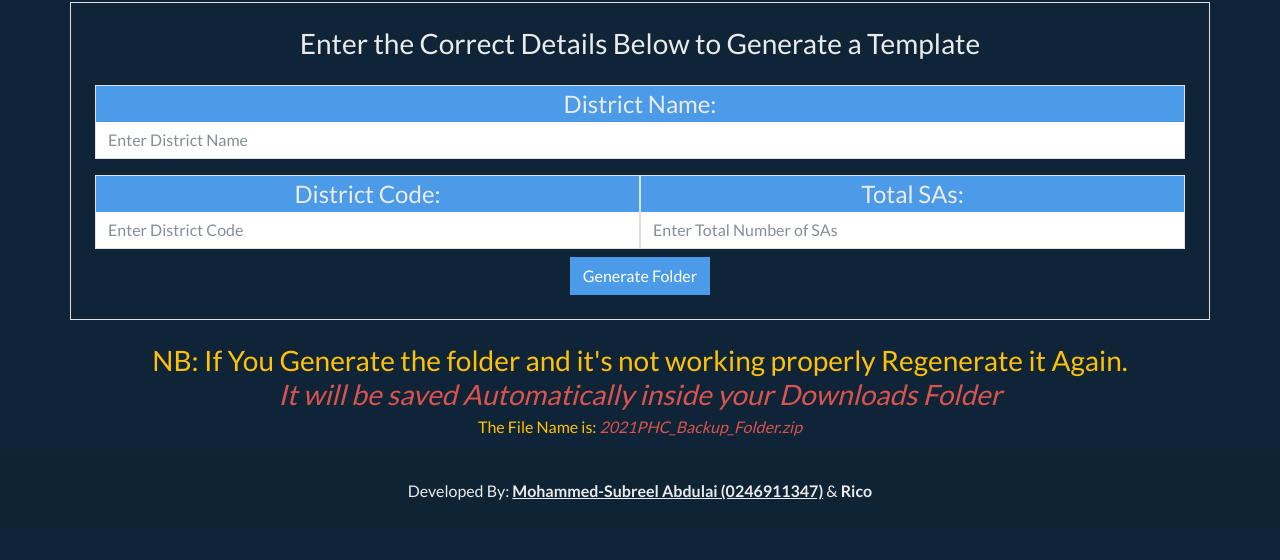
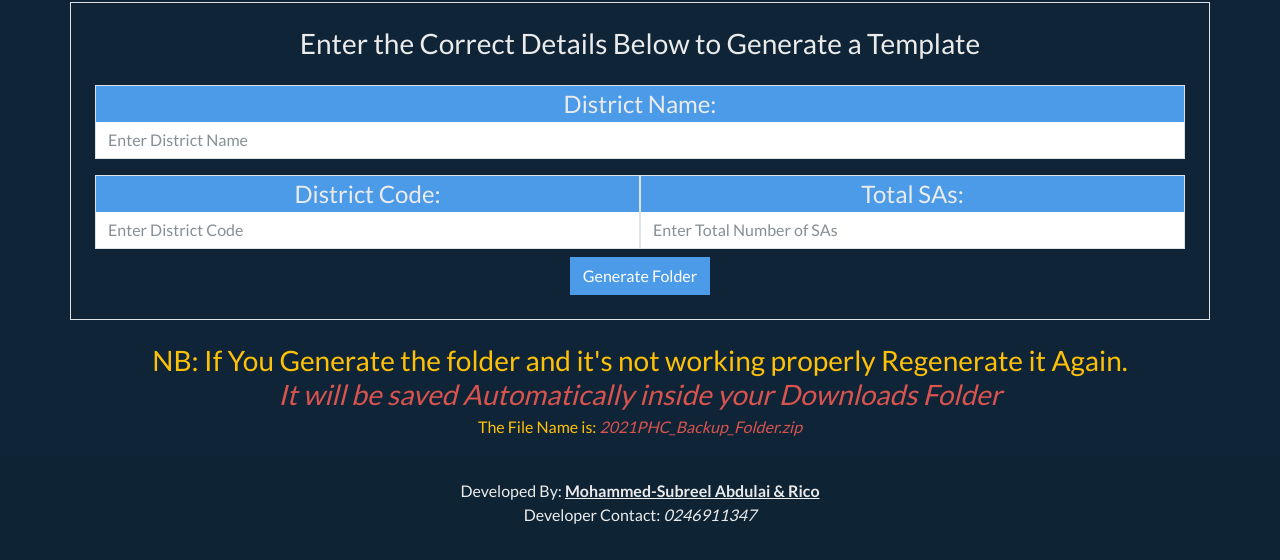
Before and after one commit to Prof01/2021PHC_Backup_Folder_Generator, a website: page public/index.html in a window 1280 px wide. Shown: the part 84-644 px from the top of the page. Drawn offline with Linux system fonts and the light colour scheme.

Commit message:
make it better

```diff
--- a/public/index.html
+++ b/public/index.html
@@ -52,7 +52,8 @@
             <!-- Copyright -->
             <div class="text-center p-4" style="background-color: rgba(0, 0, 0, 0.05);">
                 Developed By:
-                <a class="text-reset fw-bold" href="#">Mohammed-Subreel Abdulai (0246911347)</a> & <b>Rico</b>
+                <a class="text-reset fw-bold" href="#">Mohammed-Subreel Abdulai & Rico</a>
+                <p>Developer Contact: <em>0246911347</em></p>
             </div>
             <!-- Copyright -->
         </footer>
```
